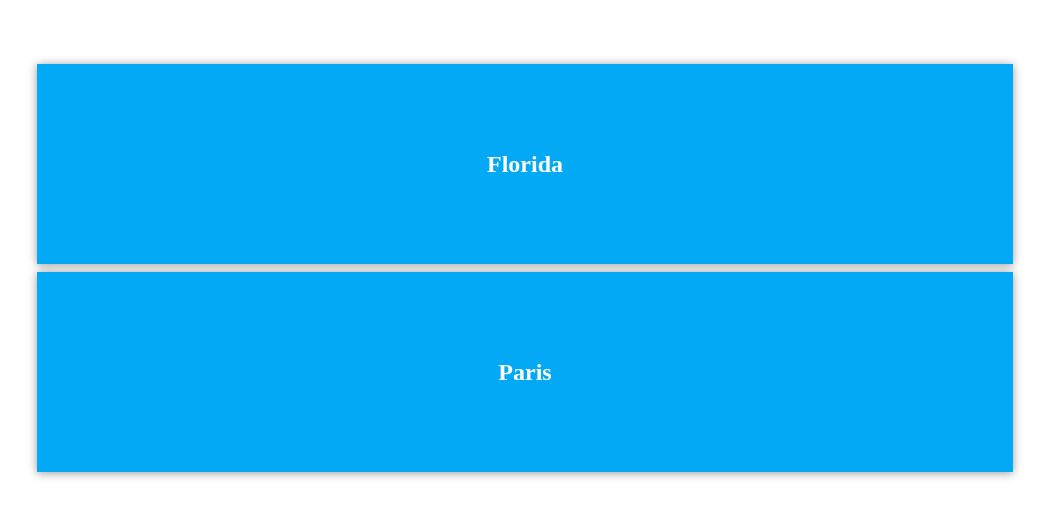
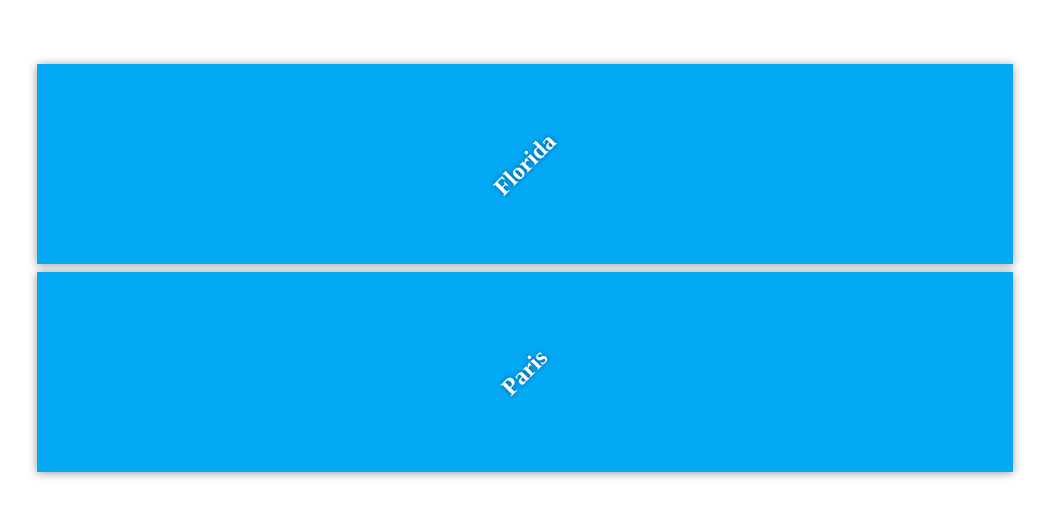
Before and after one commit to smart-legion/my-travel-plans, a plain HTML site: page index.html in a window 1280 px wide. Shown: the part 132-648 px from the top of the page, without its empty margins (115-1164 px from the left). Drawn offline with Linux system fonts and the light colour scheme; files that its build step writes are made by us from their sources.

Commit message:
Style destinations

```diff
--- a/app.css
+++ b/app.css
@@ -39,7 +39,7 @@ body{
 
 }
 
-he {
+h2 {
 	margin: 0;
 	transform: rotate(-45deg);
 	text-shadow: 0 0 5px #01579b;
```
